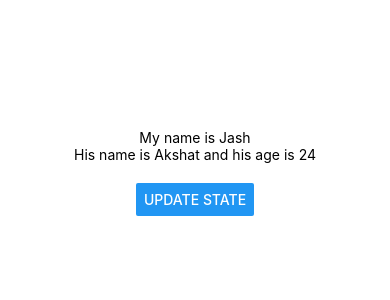
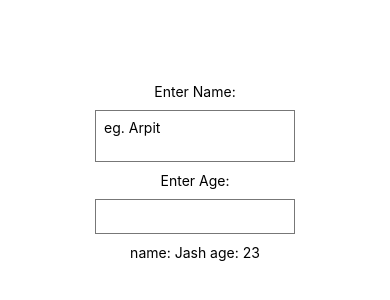
Before and after one commit to jash2810/react-native-todo-app, a React Native app: screen / in a window 390 px wide. Shown: the part 250-550 px from the top of the page. Built offline with nearby package versions, Linux system fonts and the light colour scheme.

Commit message:
added text inputs and tested all attributes

```diff
--- a/App.js
+++ b/App.js
@@ -1,26 +1,28 @@
-import { StyleSheet, Text, View, Button } from 'react-native';
+import { StyleSheet, Text, View, TextInput } from 'react-native';
 import React, { useState } from 'react'
 
 export default function App() {
 
   const [name, setName] = useState('Jash')
-  const [person, setPerson] = useState({name: 'Akshat', age: 24})
-
-  const changeHandler = () => {
-    setName('Arpit')
-    setPerson({
-      name: 'Jay',
-      age: 30
-    })
-  }
+  const [age, setAge] = useState('23')
 
   return (
     <View style={styles.container}>
-      <Text>My name is {name}</Text>
-      <Text>His name is {person.name} and his age is {person.age}</Text>
-      <View style={styles.buttonContainer}>
-        <Button title='update state' onPress={changeHandler} />
-      </View>
+      <Text>Enter Name:</Text>
+      <TextInput
+        multiline
+        style={styles.input}
+        onChangeText={(val) => setName(val)}
+        placeholder="eg. Arpit"
+      />
+      <Text>Enter Age:</Text>
+      <TextInput
+        style={styles.input}
+        onChangeText={(val) => setAge(val)}
+        keyboardType="numeric"
+        keyboardAppearance='light'
+      />
+      <Text>name: {name} age: {age}</Text>
     </View>
   );
 }
@@ -32,7 +34,11 @@
     alignItems: 'center',
     justifyContent: 'center',
   },
-  buttonContainer: {
-    marginTop: 20
+  input: {
+    borderWidth: 1,
+    borderColor: '#777',
+    padding: 8,
+    margin: 10,
+    width: 200
   }
 });
```
